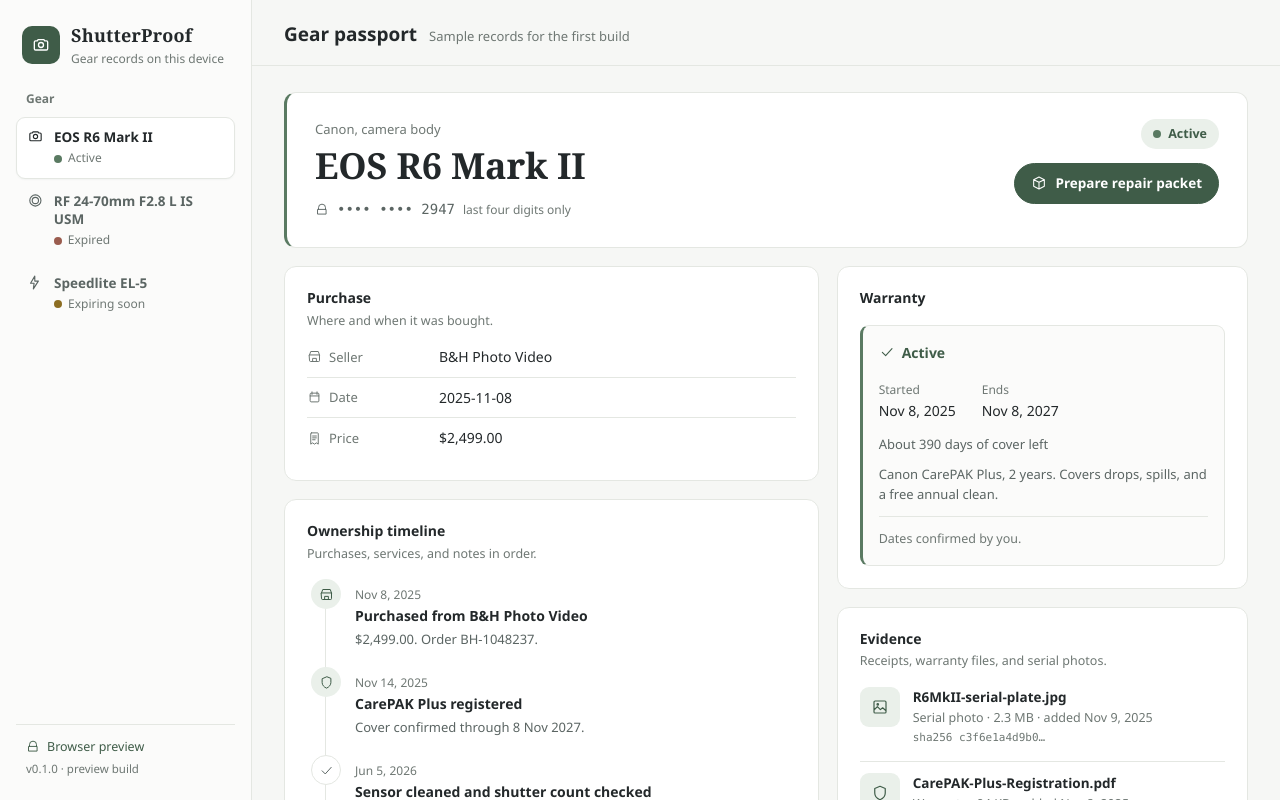
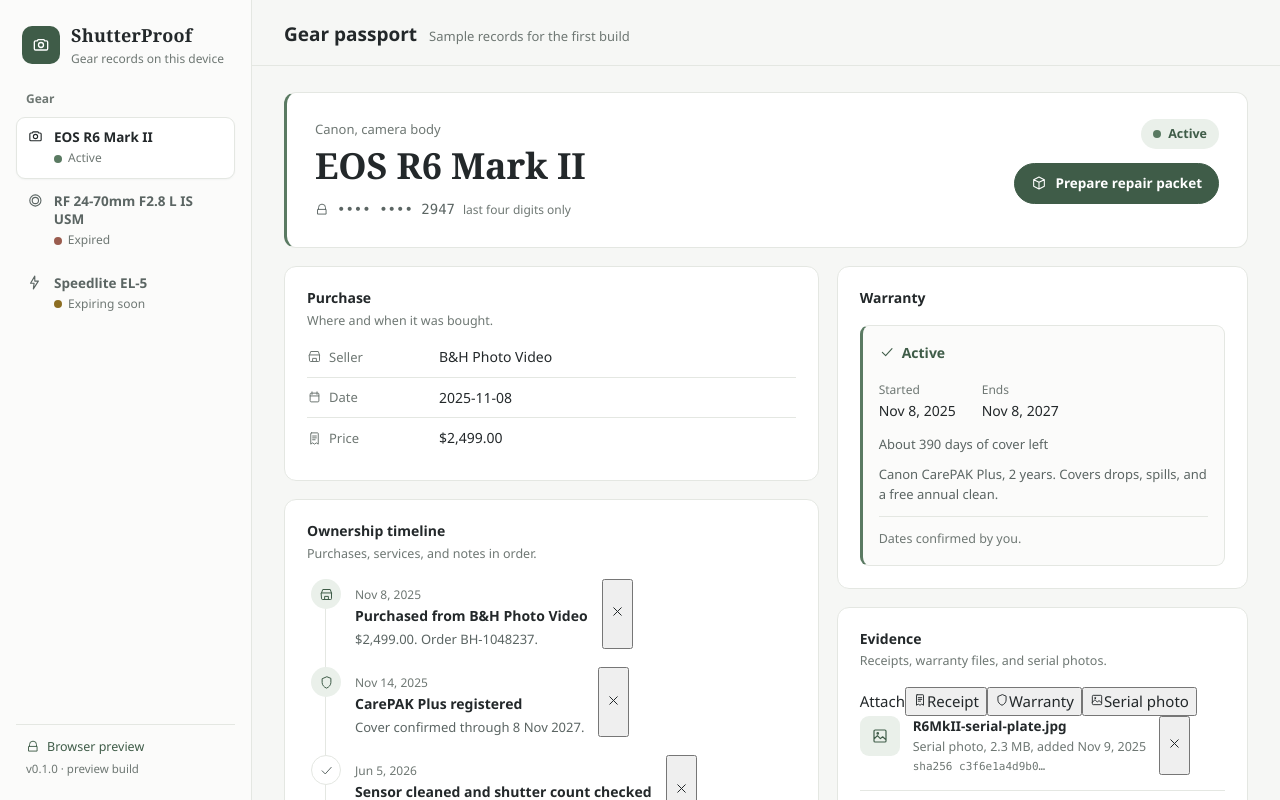
Before and after one commit to krrish612/Hacktoberfest2k26, a React (Vite) app: page / in a window 1280 px wide. Built offline with nearby package versions, Linux system fonts and the light colour scheme.

Commit message:
feat(ui): attach and remove evidence and timeline events

```diff
--- a/src/components/EvidenceTray.tsx
+++ b/src/components/EvidenceTray.tsx
@@ -10,20 +10,44 @@
   other: { icon: "package", label: "Document" },
 };
 
+const attachOptions: { kind: EvidenceKind; icon: IconName; label: string }[] = [
+  { kind: "receipt", icon: "receipt", label: "Receipt" },
+  { kind: "warranty", icon: "shield", label: "Warranty" },
+  { kind: "serial_photo", icon: "image", label: "Serial photo" },
+];
+
 interface EvidenceTrayProps {
   items: Evidence[];
+  busy: boolean;
+  onAttach: (kind: EvidenceKind) => void;
+  onRemove: (id: string) => void;
 }
 
-export function EvidenceTray({ items }: EvidenceTrayProps) {
-  if (items.length === 0) {
+export function EvidenceTray({ items, busy, onAttach, onRemove }: EvidenceTrayProps) {
   return (
+    <div className="evidence__wrap">
+      <div className="attachbar">
+        <span className="attachbar__label">Attach</span>
+        {attachOptions.map((option) => (
+          <button
+            key={option.kind}
+            type="button"
+            className="chip"
+            onClick={() => onAttach(option.kind)}
+            disabled={busy}
+          >
+            <Icon name={option.icon} size={14} />
+            {option.label}
+          </button>
+        ))}
+      </div>
+
+      {items.length === 0 ? (
         <p className="empty">
-        No receipts or warranty files attached yet. Adding them keeps the repair packet in one place.
+          Nothing attached yet. A receipt, the warranty PDF, and a serial photo keep the repair packet in one
+          place. PDF, JPG, and PNG up to 25 MB.
         </p>
-    );
-  }
-
-  return (
+      ) : (
         <ul className="evidence">
           {items.map((item) => {
             const meta = kindMeta[item.kind];
@@ -35,13 +59,24 @@
                 <div className="evidence__body">
                   <p className="evidence__name">{item.originalName}</p>
                   <p className="evidence__meta">
-                {meta.label} · {formatBytes(item.byteSize)} · added {formatDate(item.createdAt.slice(0, 10))}
+                    {meta.label}, {formatBytes(item.byteSize)}, added {formatDate(item.createdAt.slice(0, 10))}
                   </p>
                   <p className="evidence__hash">sha256 {item.sha256.slice(0, 12)}…</p>
                 </div>
+                <button
+                  type="button"
+                  className="iconbtn"
+                  onClick={() => onRemove(item.id)}
+                  disabled={busy}
+                  aria-label={`Remove ${item.originalName}`}
+                >
+                  <Icon name="close" size={15} />
+                </button>
               </li>
             );
           })}
         </ul>
+      )}
+    </div>
   );
 }
--- a/src/components/OwnershipTimeline.tsx
+++ b/src/components/OwnershipTimeline.tsx
@@ -1,4 +1,6 @@
-import type { TimelineEvent, TimelineEventKind } from "../types";
+import { useState } from "react";
+import type { FormEvent } from "react";
+import type { TimelineEvent, TimelineEventInput, TimelineEventKind } from "../types";
 import { formatDate } from "../lib/format";
 import type { IconName } from "./Icon";
 import { Icon } from "./Icon";
@@ -13,16 +15,45 @@
   note: { icon: "note", tone: "quiet" },
 };
 
+const kindLabels: [TimelineEventKind, string][] = [
+  ["purchase", "Purchase"],
+  ["warranty_start", "Warranty start"],
+  ["warranty_end", "Warranty end"],
+  ["repair", "Repair"],
+  ["inspection", "Inspection"],
+  ["transfer", "Transfer"],
+  ["note", "Note"],
+];
+
 interface OwnershipTimelineProps {
   events: TimelineEvent[];
+  busy: boolean;
+  onAdd: (input: TimelineEventInput) => Promise<boolean>;
+  onRemove: (id: string) => void;
 }
 
-export function OwnershipTimeline({ events }: OwnershipTimelineProps) {
-  if (events.length === 0) {
-    return <p className="empty">No ownership events recorded for this item yet.</p>;
+export function OwnershipTimeline({ events, busy, onAdd, onRemove }: OwnershipTimelineProps) {
+  const [kind, setKind] = useState<TimelineEventKind>("note");
+  const [occurredOn, setOccurredOn] = useState("");
+  const [title, setTitle] = useState("");
+  const [detail, setDetail] = useState("");
+
+  const submit = async (event: FormEvent<HTMLFormElement>) => {
+    event.preventDefault();
+    const ok = await onAdd({ kind, occurredOn, title, detail: detail || null });
+    if (ok) {
+      setOccurredOn("");
+      setTitle("");
+      setDetail("");
+      setKind("note");
     }
+  };
 
   return (
+    <div className="timeline__wrap">
+      {events.length === 0 ? (
+        <p className="empty">No events recorded yet. Add the purchase to start the history.</p>
+      ) : (
         <ol className="timeline">
           {events.map((event) => {
             const meta = kindMeta[event.kind];
@@ -38,9 +69,70 @@
                   <p className="timeline__title">{event.title}</p>
                   {event.detail ? <p className="timeline__detail">{event.detail}</p> : null}
                 </div>
+                <button
+                  type="button"
+                  className="iconbtn"
+                  onClick={() => onRemove(event.id)}
+                  disabled={busy}
+                  aria-label={`Remove ${event.title}`}
+                >
+                  <Icon name="close" size={15} />
+                </button>
               </li>
             );
           })}
         </ol>
+      )}
+
+      <form className="eventform" onSubmit={submit}>
+        <div className="eventform__row">
+          <label className="field">
+            <span className="field__label">Type</span>
+            <select
+              className="field__input"
+              value={kind}
+              onChange={(event) => setKind(event.target.value as TimelineEventKind)}
+            >
+              {kindLabels.map(([value, label]) => (
+                <option key={value} value={value}>
+                  {label}
+                </option>
+              ))}
+            </select>
+          </label>
+          <label className="field">
+            <span className="field__label">Date</span>
+            <input
+              type="date"
+              className="field__input"
+              value={occurredOn}
+              onChange={(event) => setOccurredOn(event.target.value)}
+              required
+            />
+          </label>
+        </div>
+        <label className="field">
+          <span className="field__label">Title</span>
+          <input
+            className="field__input"
+            value={title}
+            onChange={(event) => setTitle(event.target.value)}
+            placeholder="Sensor cleaned"
+            required
+          />
+        </label>
+        <label className="field">
+          <span className="field__label">Detail (optional)</span>
+          <input
+            className="field__input"
+            value={detail}
+            onChange={(event) => setDetail(event.target.value)}
+          />
+        </label>
+        <button type="submit" className="btn btn--small" disabled={busy}>
+          Add event
+        </button>
+      </form>
+    </div>
   );
 }
```
Lines whose indentation alone changed are shown as unchanged.
